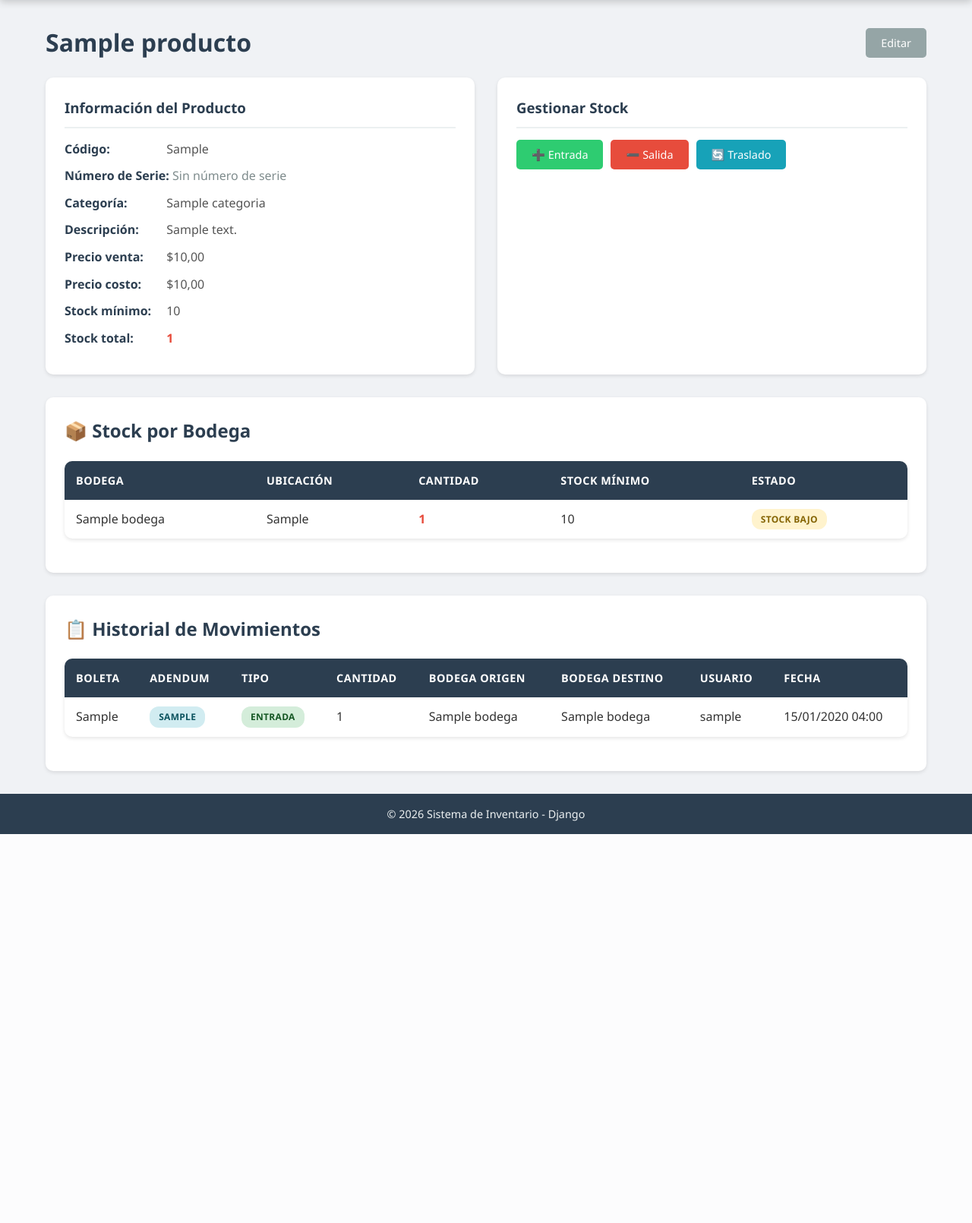
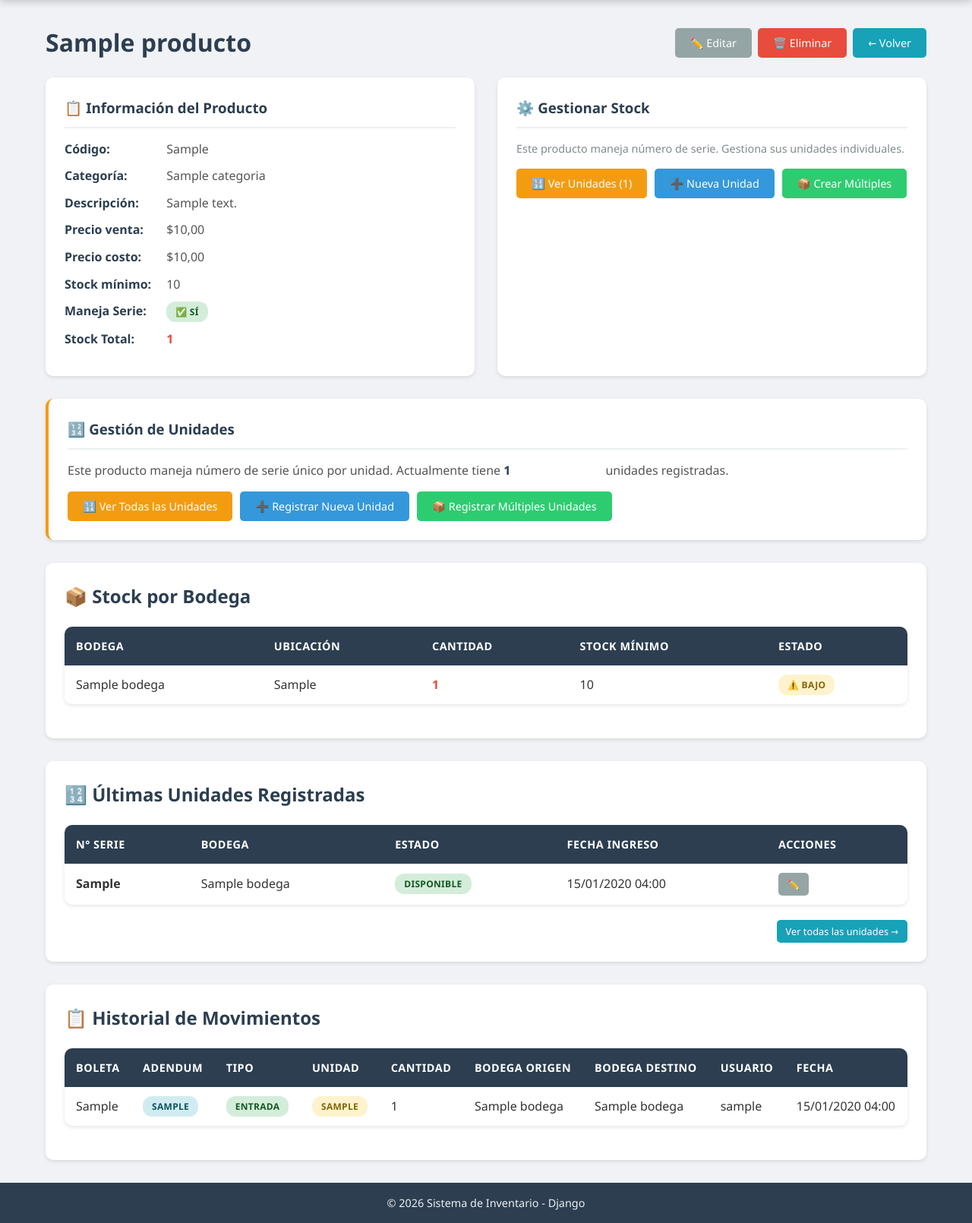
Before and after one commit to rogamber/inventario1, a Django app: page /inventario/producto/1/ in a window 1280 px wide. Shown: the part 97-1707 px from the top of the page at 76% size. Before the commit the page ends 1195 px from the top, so only its background shows below. Run offline with Django 5.2, Linux system fonts and the light colour scheme; a user stored in the database is signed in; tables that the repository leaves empty hold one stand-in row (values such as "Sample post").

Commit message:
Add files via upload

```diff
--- a/inventario/templates/inventario/bodega_list.html
+++ b/inventario/templates/inventario/bodega_list.html
@@ -24,6 +24,7 @@
             </p>
             <div class="warehouse-actions">
                 <a href="{% url 'inventario:inventario_bodega' bodega.pk %}" class="btn btn-sm btn-info">Ver inventario</a>
+                 <a href="{% url 'inventario:exportar_bodega_excel' bodega.pk %}" class="btn btn-sm btn-success">📊 Excel</a>
                 <a href="{% url 'inventario:editar_bodega' bodega.pk %}" class="btn btn-sm btn-secondary">Editar</a>
             </div>
         </div>
--- a/inventario/templates/inventario/producto_detail.html
+++ b/inventario/templates/inventario/producto_detail.html
@@ -7,42 +7,90 @@
     <div class="header-actions">
         <h1>{{ producto.nombre }}</h1>
         <div>
-            <a href="{% url 'inventario:editar_producto' producto.pk %}" class="btn btn-secondary">Editar</a>
+            <a href="{% url 'inventario:editar_producto' producto.pk %}" class="btn btn-secondary">✏️ Editar</a>
+            <a href="{% url 'inventario:eliminar_producto' producto.pk %}" class="btn btn-danger">🗑️ Eliminar</a>
+            <a href="{% url 'inventario:lista_productos' %}" class="btn btn-info">← Volver</a>
         </div>
     </div>
 
     <div class="detail-grid">
+        <!-- Información del Producto -->
         <div class="detail-card">
-            <h3>Información del Producto</h3>
+            <h3>📋 Información del Producto</h3>
             <p><strong>Código:</strong> {{ producto.codigo }}</p>
-            <p><strong>Número de Serie:</strong>
-                {% if producto.numero_serie %}
-                    {{ producto.numero_serie }}
-                {% else %}
-                    <span style="color: #7f8c8d;">Sin número de serie</span>
-                {% endif %}
-            </p>
             <p><strong>Categoría:</strong> {{ producto.categoria.nombre|default:"Sin categoría" }}</p>
             <p><strong>Descripción:</strong> {{ producto.descripcion|default:"Sin descripción" }}</p>
             <p><strong>Precio venta:</strong> ${{ producto.precio }}</p>
             <p><strong>Precio costo:</strong> ${{ producto.precio_costo }}</p>
             <p><strong>Stock mínimo:</strong> {{ producto.stock_minimo }}</p>
-            <p><strong>Stock total:</strong>
+            <p>
+                <strong>Maneja Serie:</strong>
+                {% if producto.maneja_serie %}
+                    <span class="badge badge-success">✅ Sí</span>
+                {% else %}
+                    <span class="badge badge-danger">❌ No</span>
+                {% endif %}
+            </p>
+            <p>
+                <strong>Stock Total:</strong>
                 <span class="stock {% if stock_total <= producto.stock_minimo %}stock-low{% endif %}">
                     {{ stock_total }}
                 </span>
             </p>
         </div>
 
+        <!-- Gestionar Stock -->
         <div class="detail-card">
-            <h3>Gestionar Stock</h3>
-            <div class="stock-actions">
-                <a href="{% url 'inventario:entrada_producto' %}" class="btn btn-success">➕ Entrada</a>
-                <a href="{% url 'inventario:salida_producto' %}" class="btn btn-danger">➖ Salida</a>
-                <a href="{% url 'inventario:traslado_producto' %}" class="btn btn-info">🔄 Traslado</a>
-            </div>
+            <h3>⚙️ Gestionar Stock</h3>
+            {% if producto.maneja_serie %}
+                <p style="color: #7f8c8d; font-size: 0.9rem;">
+                    Este producto maneja número de serie. Gestiona sus unidades individuales.
+                </p>
+                <div class="stock-actions">
+                    <a href="{% url 'inventario:lista_unidades' producto.pk %}" class="btn btn-warning">
+                        🔢 Ver Unidades ({{ producto.unidades.count }})
+                    </a>
+                    <a href="{% url 'inventario:crear_unidad' producto.pk %}" class="btn btn-primary">
+                        ➕ Nueva Unidad
+                    </a>
+                    <a href="{% url 'inventario:crear_unidades_masivas' producto.pk %}" class="btn btn-success">
+                        📦 Crear Múltiples
+                    </a>
+                </div>
+            {% else %}
+                <p style="color: #7f8c8d; font-size: 0.9rem;">
+                    Este producto no maneja número de serie. Usa los movimientos normales.
+                </p>
+                <div class="stock-actions">
+                    <a href="{% url 'inventario:entrada_producto' %}" class="btn btn-success">➕ Entrada</a>
+                    <a href="{% url 'inventario:salida_producto' %}" class="btn btn-danger">➖ Salida</a>
+                    <a href="{% url 'inventario:traslado_producto' %}" class="btn btn-info">🔄 Traslado</a>
+                </div>
+            {% endif %}
         </div>
     </div>
+
+    <!-- Tarjeta de Gestión de Unidades (solo si maneja serie) -->
+    {% if producto.maneja_serie %}
+    <div class="detail-card" style="border-left: 4px solid #f39c12; margin-top: 20px;">
+        <h3>🔢 Gestión de Unidades</h3>
+        <p>Este producto maneja número de serie único por unidad. Actualmente tiene
+            <strong>{{ producto.unidades.count }}</strong> unidades registradas.
+        </p>
+
+        <div class="stock-actions">
+            <a href="{% url 'inventario:lista_unidades' producto.pk %}" class="btn btn-warning">
+                🔢 Ver Todas las Unidades
+            </a>
+            <a href="{% url 'inventario:crear_unidad' producto.pk %}" class="btn btn-primary">
+                ➕ Registrar Nueva Unidad
+            </a>
+            <a href="{% url 'inventario:crear_unidades_masivas' producto.pk %}" class="btn btn-success">
+                📦 Registrar Múltiples Unidades
+            </a>
+        </div>
+    </div>
+    {% endif %}
 
     <!-- Stock por Bodega -->
     <div class="movements">
@@ -70,9 +118,9 @@
                     <td>{{ inv.stock_minimo }}</td>
                     <td>
                         {% if inv.cantidad <= inv.stock_minimo %}
-                            <span class="badge badge-warning">Stock bajo</span>
+                            <span class="badge badge-warning">⚠️ Bajo</span>
                         {% else %}
-                            <span class="badge badge-success">Normal</span>
+                            <span class="badge badge-success">✅ OK</span>
                         {% endif %}
                     </td>
                 </tr>
@@ -85,6 +133,50 @@
         </table>
     </div>
 
+    <!-- Unidades registradas (vista rápida) -->
+    {% if producto.maneja_serie and producto.unidades.exists %}
+    <div class="movements">
+        <h2>🔢 Últimas Unidades Registradas</h2>
+        <table>
+            <thead>
+                <tr>
+                    <th>N° Serie</th>
+                    <th>Bodega</th>
+                    <th>Estado</th>
+                    <th>Fecha Ingreso</th>
+                    <th>Acciones</th>
+                </tr>
+            </thead>
+            <tbody>
+                {% for unidad in producto.unidades.all|slice:":5" %}
+                <tr>
+                    <td><strong>{{ unidad.numero_serie }}</strong></td>
+                    <td>{{ unidad.bodega.nombre|default:"Sin asignar" }}</td>
+                    <td>
+                        <span class="badge
+                            {% if unidad.estado == 'disponible' %}badge-success
+                            {% elif unidad.estado == 'vendido' %}badge-info
+                            {% elif unidad.estado == 'dañado' %}badge-danger
+                            {% else %}badge-warning{% endif %}">
+                            {{ unidad.get_estado_display }}
+                        </span>
+                    </td>
+                    <td>{{ unidad.created_at|date:"d/m/Y H:i" }}</td>
+                    <td>
+                        <a href="{% url 'inventario:editar_unidad' unidad.pk %}" class="btn btn-sm btn-secondary">✏️</a>
+                    </td>
+                </tr>
+                {% endfor %}
+            </tbody>
+        </table>
+        <div style="margin-top: 10px; text-align: right;">
+            <a href="{% url 'inventario:lista_unidades' producto.pk %}" class="btn btn-sm btn-info">
+                Ver todas las unidades →
+            </a>
+        </div>
+    </div>
+    {% endif %}
+
     <!-- Historial de Movimientos -->
     <div class="movements">
         <h2>📋 Historial de Movimientos</h2>
@@ -94,6 +186,7 @@
                     <th>Boleta</th>
                     <th>Adendum</th>
                     <th>Tipo</th>
+                    <th>Unidad</th>
                     <th>Cantidad</th>
                     <th>Bodega Origen</th>
                     <th>Bodega Destino</th>
@@ -120,6 +213,13 @@
                             {{ movimiento.get_tipo_display }}
                         </span>
                     </td>
+                    <td>
+                        {% if movimiento.unidad %}
+                            <span class="badge badge-warning">{{ movimiento.unidad.numero_serie }}</span>
+                        {% else %}
+                            -
+                        {% endif %}
+                    </td>
                     <td>{{ movimiento.cantidad }}</td>
                     <td>{{ movimiento.bodega_origen.nombre|default:"-" }}</td>
                     <td>{{ movimiento.bodega_destino.nombre|default:"-" }}</td>
@@ -128,7 +228,7 @@
                 </tr>
                 {% empty %}
                 <tr>
-                    <td colspan="8" class="text-center">No hay movimientos para este producto.</td>
+                    <td colspan="9" class="text-center">No hay movimientos para este producto.</td>
                 </tr>
                 {% endfor %}
             </tbody>
```
Also changed, not shown: inventario/templates/inventario/inventario_bodega.html (+25 -5 lines), inventario/templates/inventario/producto_form.html (+18 -12 lines), inventario/templates/inventario/unidad_confirm_delete.html (added, +22 -0 lines), inventario/templates/inventario/unidad_form.html (added, +47 -0 lines), inventario/templates/inventario/unidad_list.html (added, +81 -0 lines), inventario/templates/inventario/unidad_masiva_form.html (added, +60 -0 lines).
